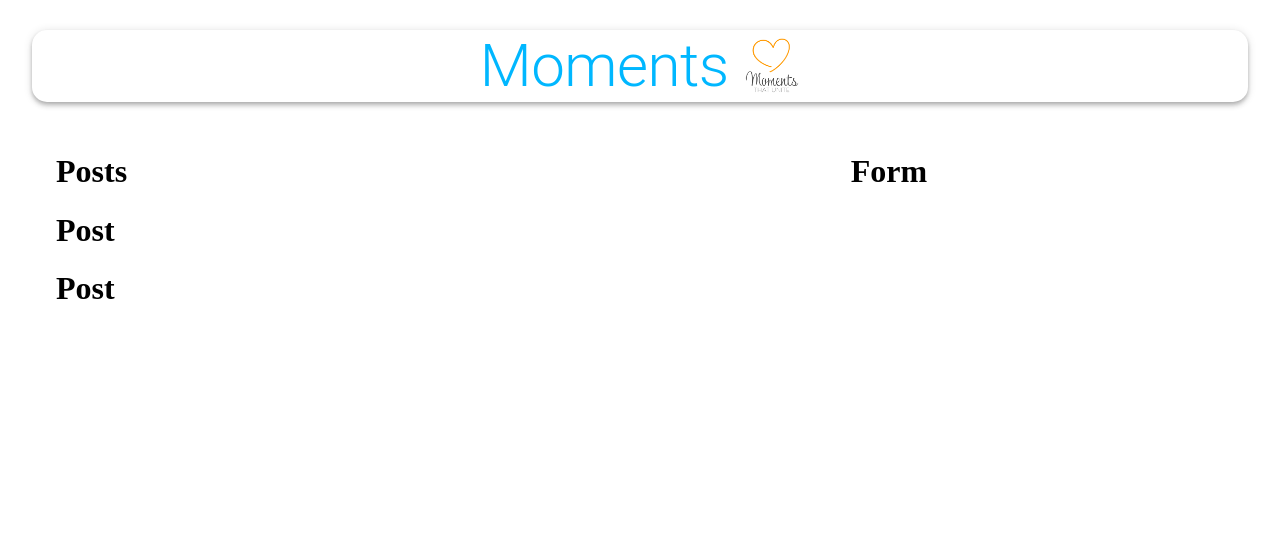
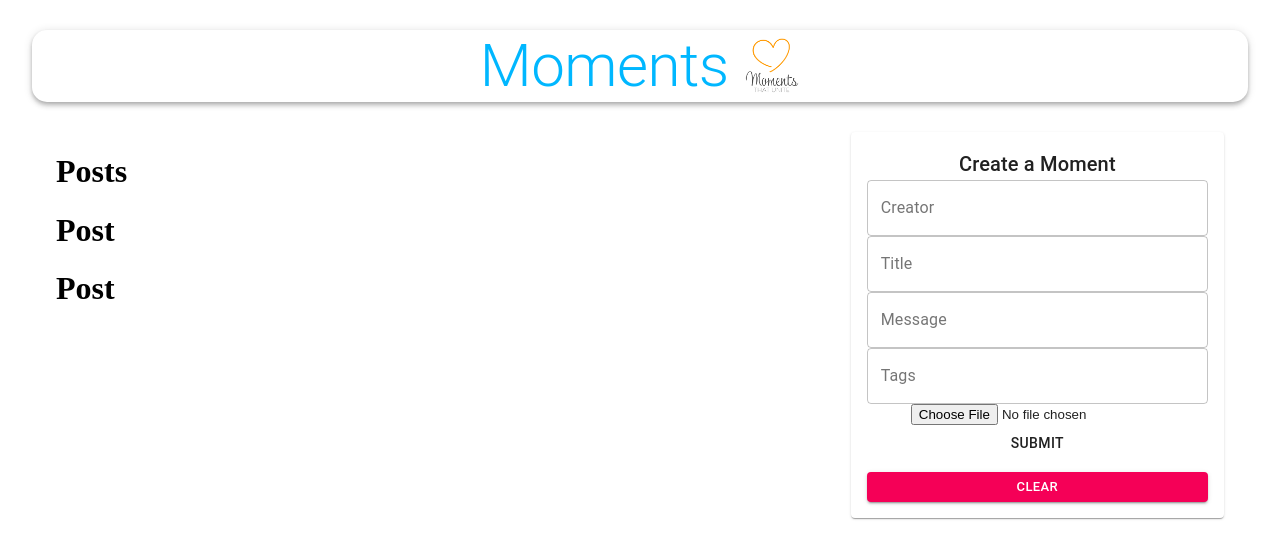
Before and after one commit to hosamelshazly92/Posts, a React (Create React App) app in the folder client/: page / in a window 1280 px wide. Shown: the top 558 px of the page. Built offline with nearby package versions, Linux system fonts and the light colour scheme.

Commit message:
create Form component inputs

```diff
--- a/client/src/components/Form/Form.js
+++ b/client/src/components/Form/Form.js
@@ -1,11 +1,114 @@
-import React from "react";
+import React, { useState } from "react";
 import useStyles from "./styles";
+import {
+    TextField,
+    Button,
+    Typography,
+    Paper
+} from "@material-ui/core";
+import FileBase from "react-file-base64";
 
 const Form = () => {
     const classes = useStyles();
 
+    const [postData, setPostData] = useState({
+        creator: "",
+        title: "",
+        message: "",
+        tags: "",
+        selectedFile: ""
+    });
+
+    const handleSubmit = () => {
+
+    }
+
+    const clear = () => {
+
+    }
+
     return (
-        <h1>Form</h1>
+        <Paper className={ classes.paper }>
+            <form
+                className={ classes.form }
+                autocomplete="off"
+                noValidate
+                onSubmit={ handleSubmit }
+            >
+                <Typography variant="h6">Create a Moment</Typography>
+
+                <TextField
+                    name="creator"
+                    variant="outlined"
+                    label="Creator"
+                    fullWidth
+                    value={ postData.creator }
+                    onChange={ (evt) => setPostData({
+                        ...postData, creator: evt.target.value
+                    }) }
+                />
+
+                <TextField
+                    name="title"
+                    variant="outlined"
+                    label="Title"
+                    fullWidth
+                    value={ postData.title }
+                    onChange={ (evt) => setPostData({
+                        ...postData, title: evt.target.value
+                    }) }
+                />
+
+                <TextField
+                    name="message"
+                    variant="outlined"
+                    label="Message"
+                    fullWidth
+                    value={ postData.message }
+                    onChange={ (evt) => setPostData({
+                        ...postData, message: evt.target.value
+                    }) }
+                />
+
+                <TextField
+                    name="tags"
+                    variant="outlined"
+                    label="Tags"
+                    fullWidth
+                    value={ postData.tags }
+                    onChange={ (evt) => setPostData({
+                        ...postData, tags: evt.target.value
+                    }) }
+                />
+
+                <div classNmae={ classes.fileInput }>
+                    <FileBase
+                        type="file"
+                        multiple={ false }
+                        onDone={({ base64 }) => setPostData({
+                            ...postData, selectedFile: base64
+                        })}
+                    />
+                </div>
+
+                <Button
+                    className={ classes.buttonSubmit }
+                    variant="container"
+                    color="primary"
+                    size="large"
+                    type="submit"
+                    fullWidth
+                >Submit</Button>
+
+                <Button
+                    variant="contained"
+                    color="secondary"
+                    size="small"
+                    onClick={ clear }
+                    fullWidth
+                >Clear</Button>
+            </form>
+        </Paper>
     );
 }
 
```
